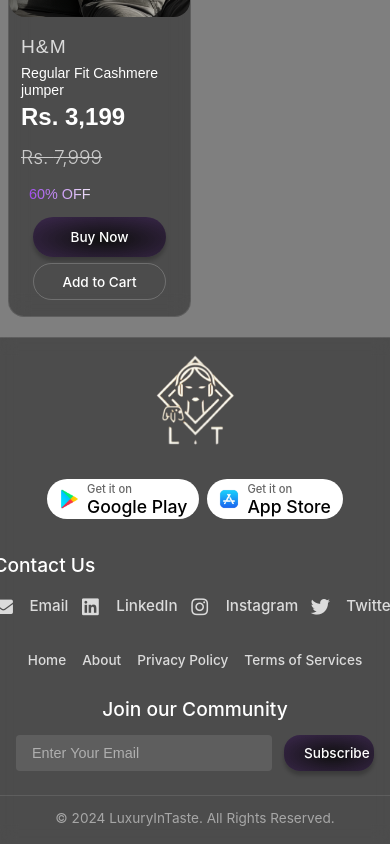
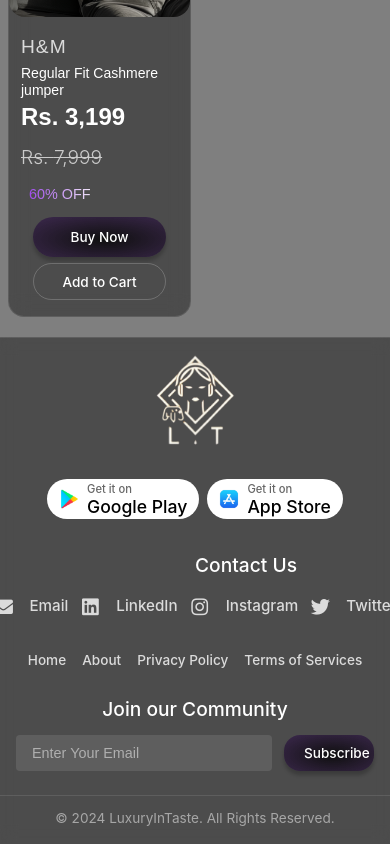
Before and after one commit to luxuryintaste-LIT/lit-ecommerce-backend, a React (Vite) app: page / in a window 390 px wide. Shown: the part 1591-2435 px from the top of the page. Built offline with nearby package versions, Linux system fonts and the light colour scheme.

Commit message:
chnages made

```diff
--- a/src/styles/Footer.css
+++ b/src/styles/Footer.css
@@ -385,6 +385,7 @@
   }
   .contact-heading{
     text-align: center;
+    padding-left: 50%;
   }
   .social-links {
     align-items: flex-start;
```
